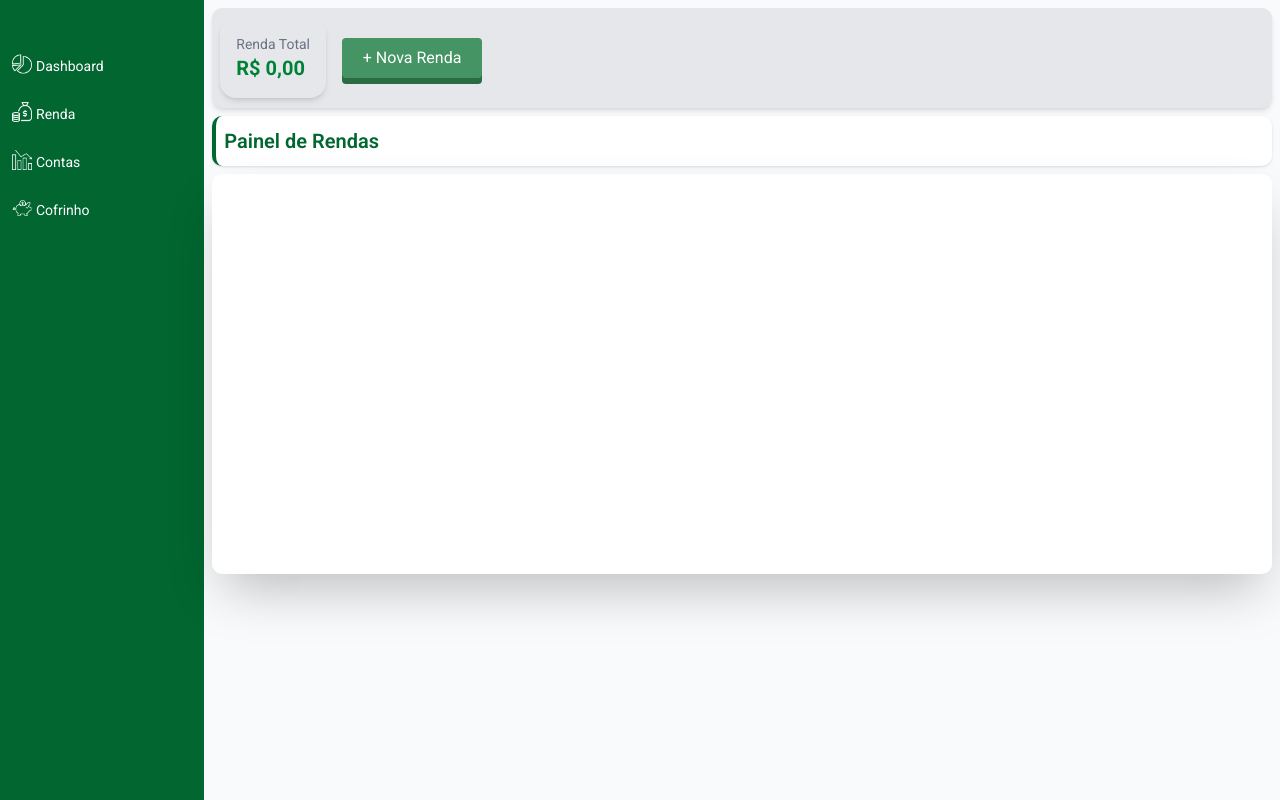
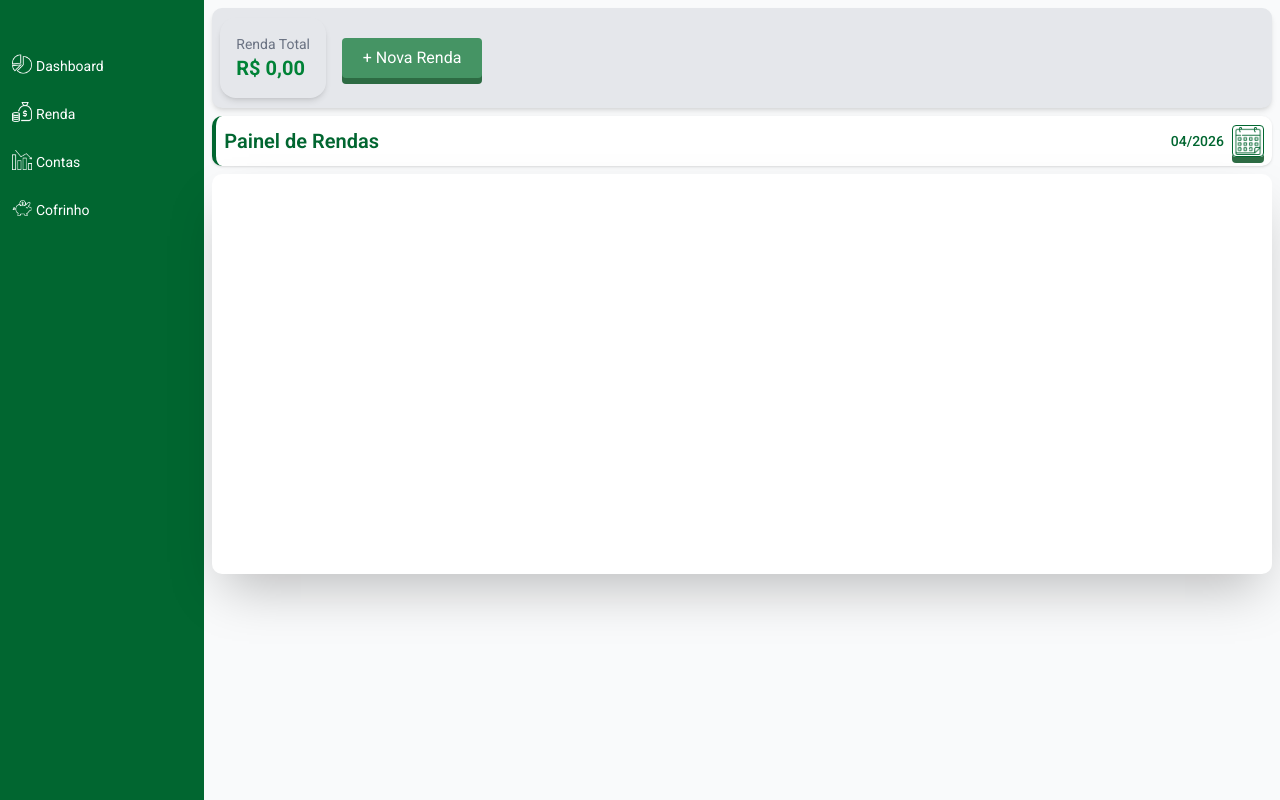
Before and after one commit to Luiz-Reis-Neves/fin-cntrl, a website built with Vite: page index.html in a window 1280 px wide. Both pictures are taken after a click on the button "Renda". Built offline with nearby package versions, Linux system fonts and the light colour scheme.

Commit message:
UI de datas implementado

```diff
--- a/src/rendas/ui.js
+++ b/src/rendas/ui.js
@@ -46,9 +46,36 @@ function templateCardsHeader() {
 function templatePainel() {
   return `
   <div
-          class="w-full h-[50px] text-green-800 bg-white p-2 flex items-center rounded-[10px] shadow-sm rounded-2xl border-l-4 border-green-800"
+          class="w-full h-[50px] text-green-800 bg-white p-2 flex items-center justify-between rounded-[10px] shadow-sm rounded-2xl border-l-4 border-green-800"
         >
           <h1 class="text-xl font-semibold">Painel de Rendas</h1>
+
+          <div class="relative flex items-center gap-2">
+            <span
+              id="texto-mes-atual"
+              class="font-medium text-green-800 text-sm"
+              >Mês atual</span
+            >
+
+            <button
+              id="btn-abrir-calendario"
+              class="w-8 h-8 border flex items-center justify-center py-2 rounded hover:bg-green-100 active:scale-95 btn-3d-data"
+            >
+              <img
+                src="./src/assets/calendario.png"
+                class="w-7 h-7"
+                alt="Filtrar por mês"
+              />
+            </button>
+
+            <input
+              type="month"
+              id="input-filtro-mes"
+              class="absolute right-0 top-full opacity-0 w-1 h-1 pointer-events-none -z-10"
+            />
+          </div>
+
+          <input type="month" id="input-filtro-mes" class="hidden" />
         </div>
 
   `
@@ -226,6 +253,44 @@ export function templatesRenda() {
       ${templateModal()}
     </section>
     `
+}
+// funcionalidade do botão de data
+function btnData() {
+  const btnCalendario = document.querySelector("#btn-abrir-calendario");
+  const inputMes = document.querySelector("#input-filtro-mes");
+  const textoMesAtual = document.querySelector("#texto-mes-atual");
+
+  // --- LÓGICA DO MÊS ATUAL ---
+  const hoje = new Date();
+  const ano = hoje.getFullYear();
+  const mes = String(hoje.getMonth() + 1).padStart(2, '0');
+  const dataFormatada = `${ano}-${mes}`; // Ex: 2026-04
+
+  // Inicializa os valores na tela
+  if (inputMes) {
+    inputMes.value = dataFormatada;
+    textoMesAtual.textContent = `${mes}/${ano}`;
+  }
+
+  // --- EVENTOS ---
+  // Abre o calendário ao clicar no ícone
+  btnCalendario.addEventListener("click", () => inputMes.showPicker());
+
+  // Atualiza tudo quando o usuário troca o mês
+  inputMes.addEventListener("change", (e) => {
+    const valorInput = e.target.value;
+
+    if (valorInput) {
+      // Se tem valor (ex: "2026-04")
+      const [anoSel, mesSel] = valorInput.split("-");
+      textoMesAtual.textContent = `${mesSel}/${anoSel}`;
+    } else {
+      // Se o usuário clicou em "Limpar"
+      textoMesAtual.textContent = "Selecione um mês";
+    }
+
+    listaRendas();
+  });
 }
 
 // <---------------------|FUNÇÕES MODAL (INICIO)|---------------------->
@@ -411,7 +476,8 @@ function listaRendas() {
 
 // <---------------------|NUCLEO GERAL (INICIO)|---------------------->
 export function inicializarRenda() {
-  eventosDoModal()
-  listaRendas()
+  eventosDoModal() // Configura os botões do modal
+  listaRendas() // Desenha a lista
+  btnData() // Configura o seletor de mês e data atual
 }
 // <---------------------|NUCLEO GERAL (FIM)|---------------------->
--- a/src/styles/style.css
+++ b/src/styles/style.css
@@ -3,12 +3,12 @@
      font-family: "Roboto", sans-serif;
 }
 
-.btn-3d {
+.btn-3d,.btn-3d-data {
   box-shadow: 0 6px 0 #2d6b43;
   transition: all 0.1s ease;
 }
 
-.btn-3d:active {
+.btn-3d:active,.btn-3d-data:active {
   box-shadow: 0 2px 0 #2d6b43;
   transform: translateY(4px);
 }
@@ -35,6 +35,8 @@
   transform: translateY(4px);
 }
 
+
+
 ::-webkit-scrollbar {
   height: 4px;
 }
```
Also changed, not shown: src/assets/calendario.png (added).
